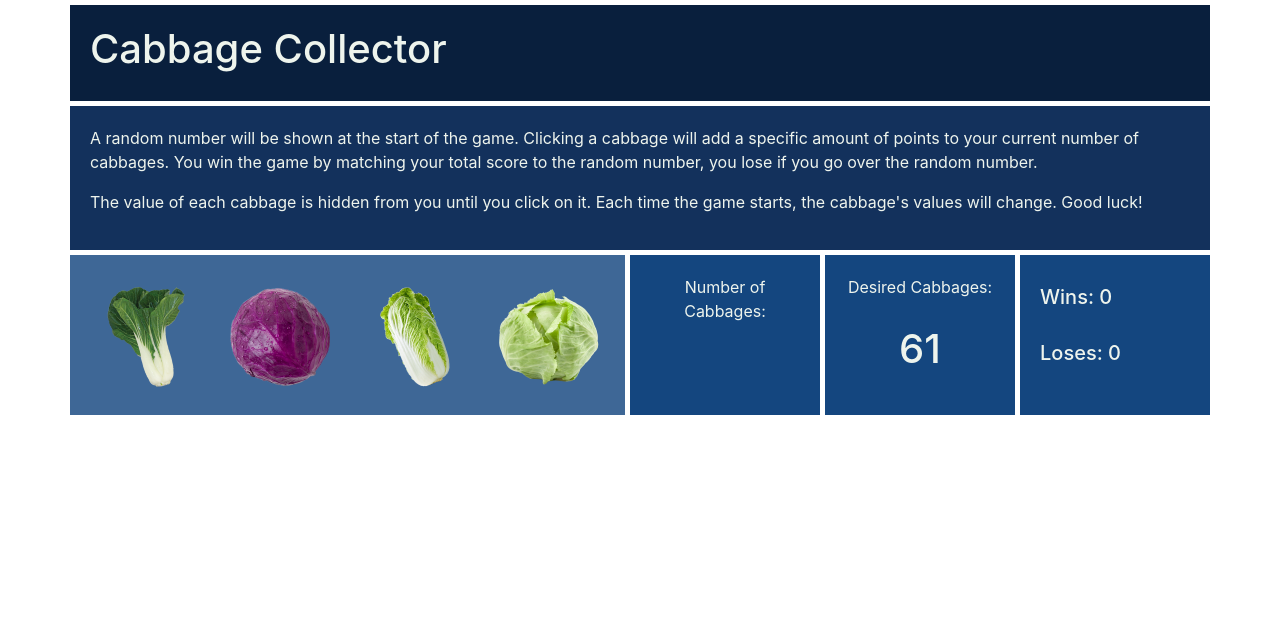
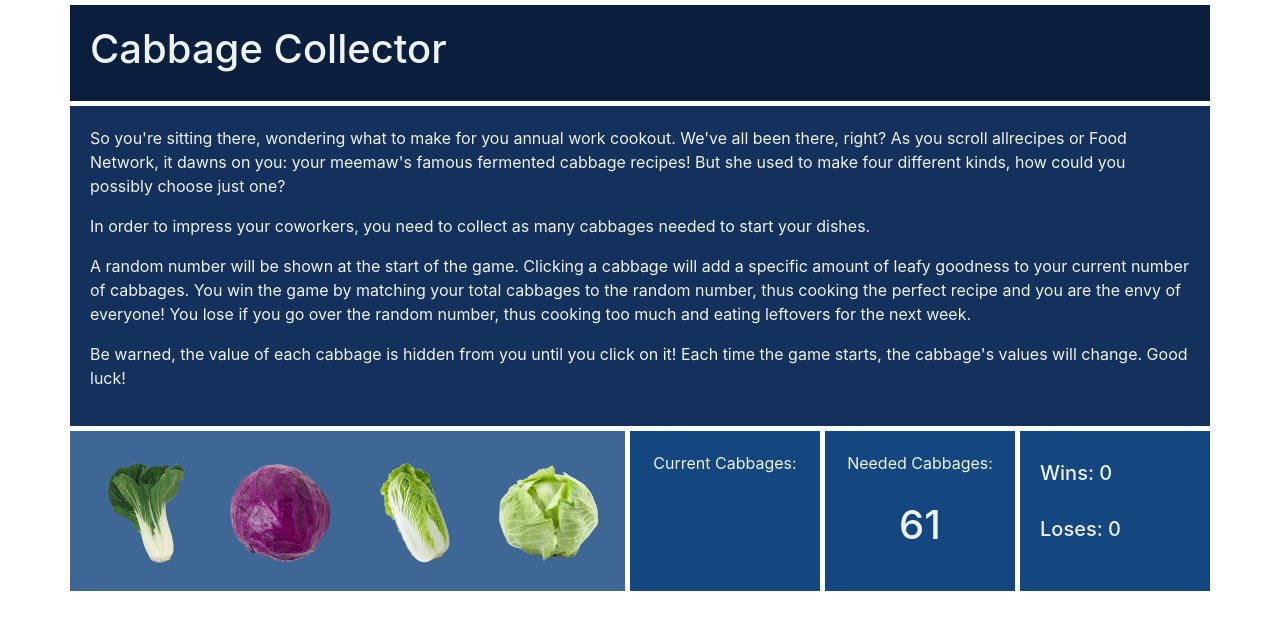
Before and after one commit to sharpevb/Cabbage-Collector, a plain HTML site: page index.html in a window 1280 px wide. Drawn offline with nearby package versions, Linux system fonts and the light colour scheme.

Commit message:
updated directions and w/l message; updated readme

```diff
--- a/assets/javascript/game.js
+++ b/assets/javascript/game.js
@@ -31,7 +31,7 @@ $(document).ready(function () {
 
     // Win
     function yay() {
-        alert("You won!");
+        alert("You won! You cooked the perfect dish and got a promotion!");
         wins++;
         $('#wins').text(wins);
         reset();
@@ -39,7 +39,7 @@ $(document).ready(function () {
 
     // Lose
     function loser() {
-        alert("You lose!");
+        alert("You lose! You were too ambitious and cooked too much.");
         losses++;
         $('#loses').text(losses);
         reset()
--- a/index.html
+++ b/index.html
@@ -17,11 +17,13 @@
         </div>
 
         <div class="row" id="description">
-            <p>A random number will be shown at the start of the game. Clicking a cabbage will add a specific amount of
-                points to your current number of cabbages. You win the game by matching your total score to the random number, you lose
-                if you go over the random number.
-                <p>The value of each cabbage is hidden from you until you click on it. Each time the game starts, the
-                    cabbage's values will change. Good luck!</p>
+                <p>So you're sitting there, wondering what to make for you annual work cookout. We've all been there, right? As you scroll allrecipes or Food Network, it dawns on you: your meemaw's famous fermented cabbage recipes! But she used to make four different kinds, how could you possibly choose just one?</p>
+
+               <p>In order to impress your coworkers, you need to collect as many cabbages needed to start your dishes.</p>
+
+               <p>A random number will be shown at the start of the game. Clicking a cabbage will add a specific amount of leafy goodness to your current number of cabbages. You win the game by matching your total cabbages to the random number, thus cooking the perfect recipe and you are the envy of everyone! You lose if you go over the random number, thus cooking too much and eating leftovers for the next week.</p>
+
+               <p>Be warned, the value of each cabbage is hidden from you until you click on it! Each time the game starts, the cabbage's values will change. Good luck!</p>
         </div>
         <div class="row">
             <div id="pics">
@@ -32,12 +34,12 @@
             </div>
 
             <div class="col-md-2">
-                <p>Number of Cabbages:</p>
+                <p>Current Cabbages:</p>
                 <h1 id="total"></h1>
             </div>
 
             <div class="col-md-2">
-                <p>Desired Cabbages:</p>
+                <p>Needed Cabbages:</p>
                 <h1 id="randomNumber"></h1>
             </div>
 
```
Also changed, not shown: 1 other file.
